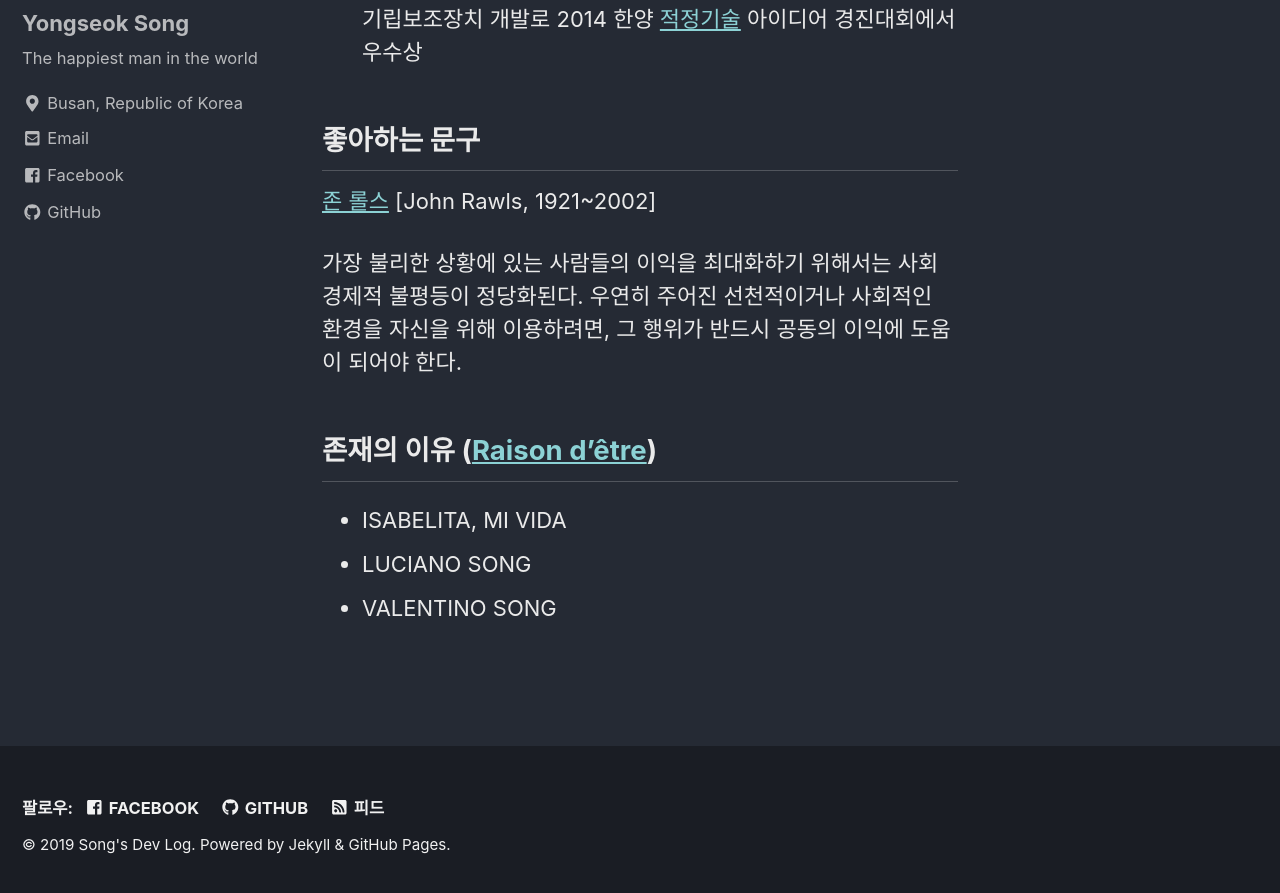
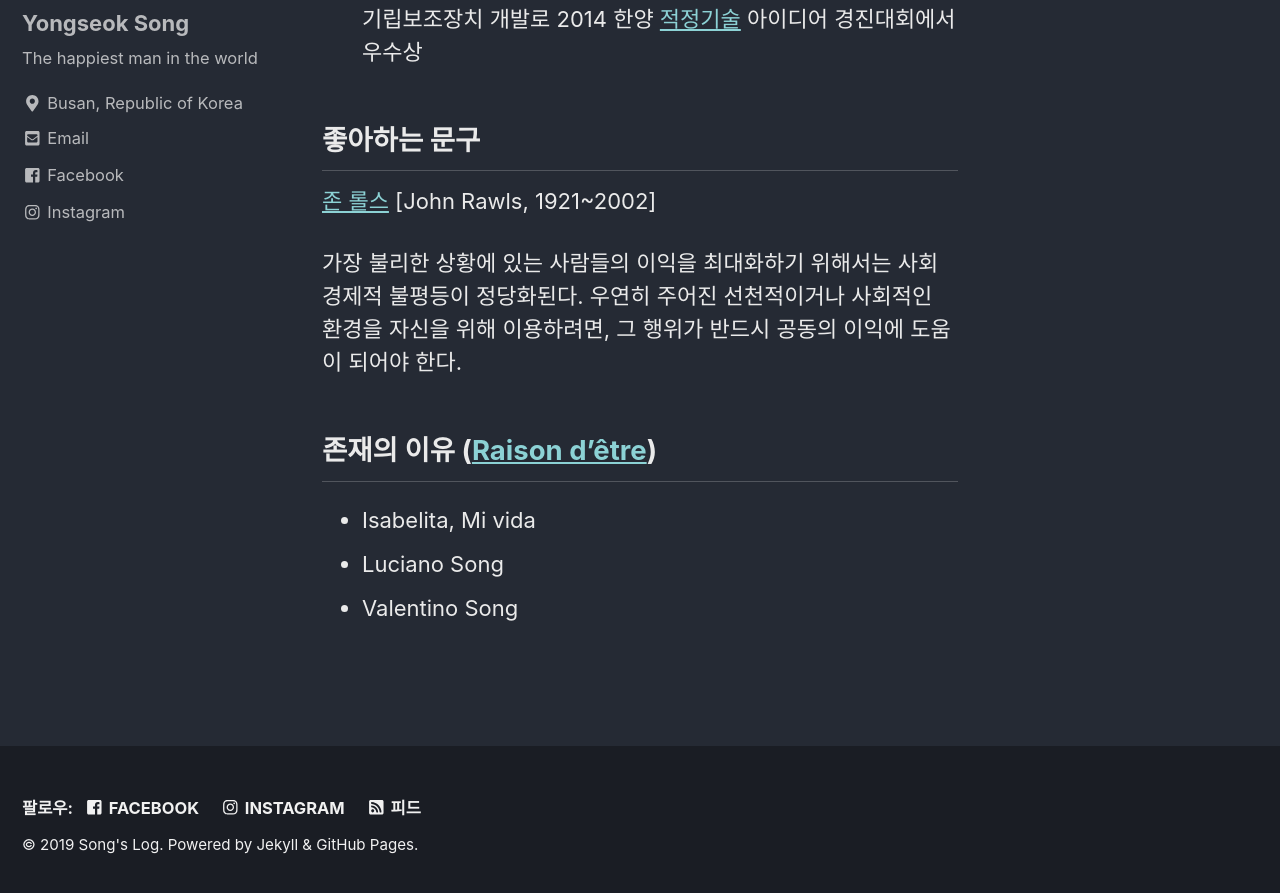
Before and after one commit to mexicorea/mexicorea.github.io, a Jekyll site: the page built from about.md, in a window 1280 px wide and 900 px high, scrolled down 1533 px. Shown: the top 893 px of the window. Built offline with Jekyll 4.4.1, drawn with Linux system fonts in a browser that asks for light colours; cached includes are drawn as plain includes; nearby versions of some CDN libraries; some of the changed text lies outside the part shown.

Commit message:
기타: personal info update

```diff
--- a/_config.yml
+++ b/_config.yml
@@ -16,9 +16,9 @@ minimal_mistakes_skin    : "dark" # "air", "aqua", "contrast", "dark", "dirt", "
 
 # Site Settings
 locale                   : "ko"
-title                    : "Song's Dev Log"
+title                    : "Song's Log"
 title_separator          : "-"
-name                     : "Song's Dev Log"
+name                     : "Song's Log"
 description              : "An amazing website."
 url                      : "https://mexicorea.github.io" # the base hostname & protocol for your site e.g. "https://mmistakes.github.io"
 baseurl                  : # the subpath of your site, e.g. "/blog"
@@ -114,7 +114,7 @@ author:
   links:
     - label: "Email"
       icon: "fas fa-fw fa-envelope-square"
-      url: mailto:templarsky@gmail.com
+      url: mailto:mexicoreanito@gmail.com
     - label: "Website"
       icon: "fas fa-fw fa-link"
       # url: "https://your-website.com"
@@ -123,13 +123,13 @@ author:
       # url: "https://twitter.com/"
     - label: "Facebook"
       icon: "fab fa-fw fa-facebook-square"
-      url: "https://facebook.com/templarsky"
+      url: "https://www.facebook.com/mexicoreanito"
     - label: "GitHub"
       icon: "fab fa-fw fa-github"
-      url: "https://github.com/mexicorea"
+      # url: "https://github.com/mexicorea"
     - label: "Instagram"
       icon: "fab fa-fw fa-instagram"
-      # url: "https://instagram.com/"
+      url: "https://www.instagram.com/mexicorea"
 
 # Site Footer
 footer:
@@ -139,10 +139,10 @@ footer:
       # url:
     - label: "Facebook"
       icon: "fab fa-fw fa-facebook-square"
-      url: "https://facebook.com/templarsky"
+      url: "https://www.facebook.com/mexicoreanito"
     - label: "GitHub"
       icon: "fab fa-fw fa-github"
-      url: "https://github.com/mexicorea"
+      # url: "https://github.com/mexicorea"
     - label: "GitLab"
       icon: "fab fa-fw fa-gitlab"
       # url:
@@ -151,7 +151,7 @@ footer:
       # url:
     - label: "Instagram"
       icon: "fab fa-fw fa-instagram"
-      # url:
+      url: "https://www.instagram.com/mexicorea"
 
 
 # Reading Files
--- a/about.md
+++ b/about.md
@@ -51,6 +51,6 @@ author_profile: true
 
 
 ## 존재의 이유 ([Raison d'être](https://en.wikipedia.org/wiki/Raison_d%27%C3%AAtre))
-- ISABELITA, MI VIDA
-- LUCIANO SONG
-- VALENTINO SONG
+- Isabelita, Mi vida
+- Luciano Song
+- Valentino Song
```
